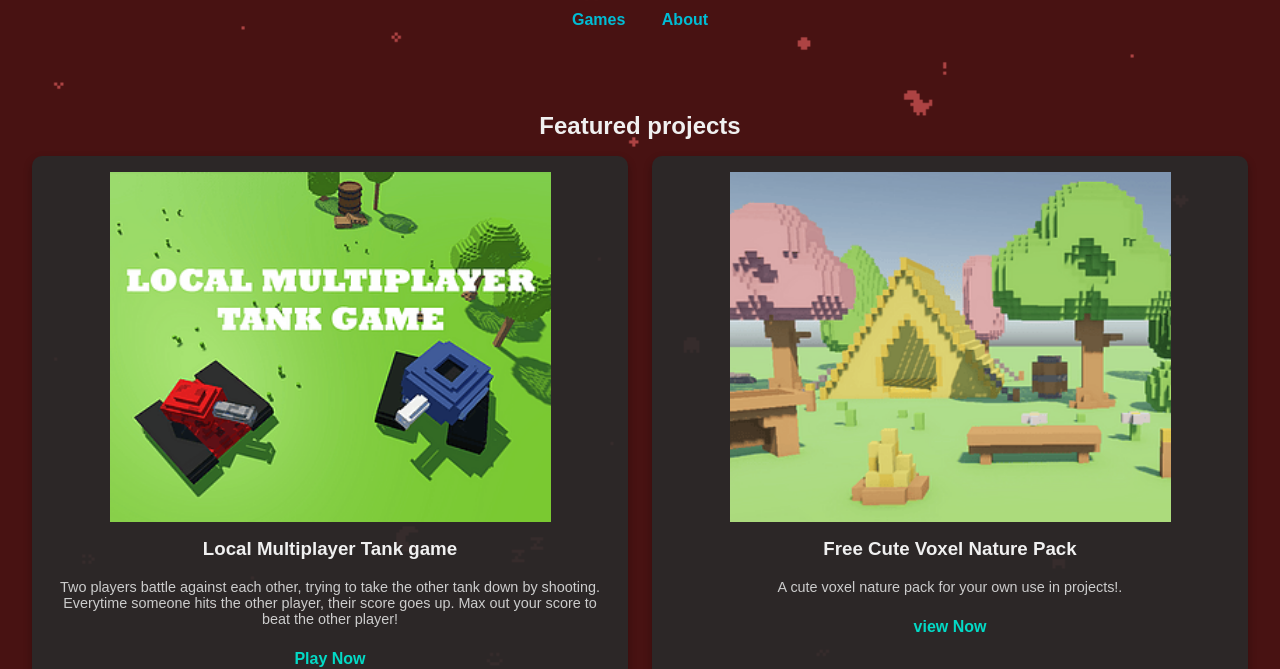
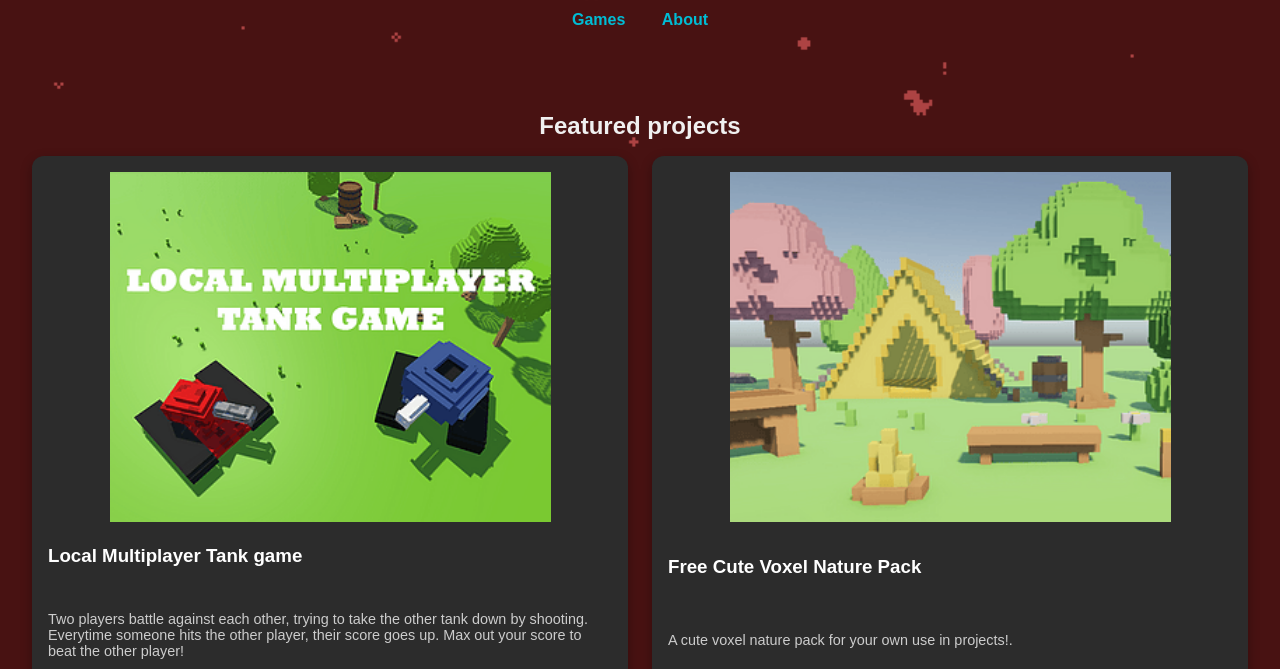
Before and after one commit to VeryBoosted/website-test, a plain HTML site: page index.html in a window 1280 px wide. Shown: the part 169-838 px from the top of the page. Drawn offline with Linux system fonts and the light colour scheme.

Commit message:
Update style.css

```diff
--- a/style.css
+++ b/style.css
@@ -73,14 +73,17 @@ h2 {
   gap: 1.5rem;
 }
 
-/* Game card styling */
 .card {
-  background: rgba(42, 42, 42, 0.9);
+  display: flex;
+  flex-direction: column;
+  justify-content: space-between;
+
+  background-color: #2c2c2c;
+  color: #fff;
   padding: 1rem;
-  border-radius: 10px;
-  text-align: center;
-  transition: transform 0.2s ease;
-  box-shadow: 0 4px 8px rgba(0,0,0,0.3);
+  border-radius: 12px;
+  box-shadow: 0 4px 12px rgba(0, 0, 0, 0.3);
+  height: 100%; /* ensures equal height */
 }
 
 .card:hover {
```
